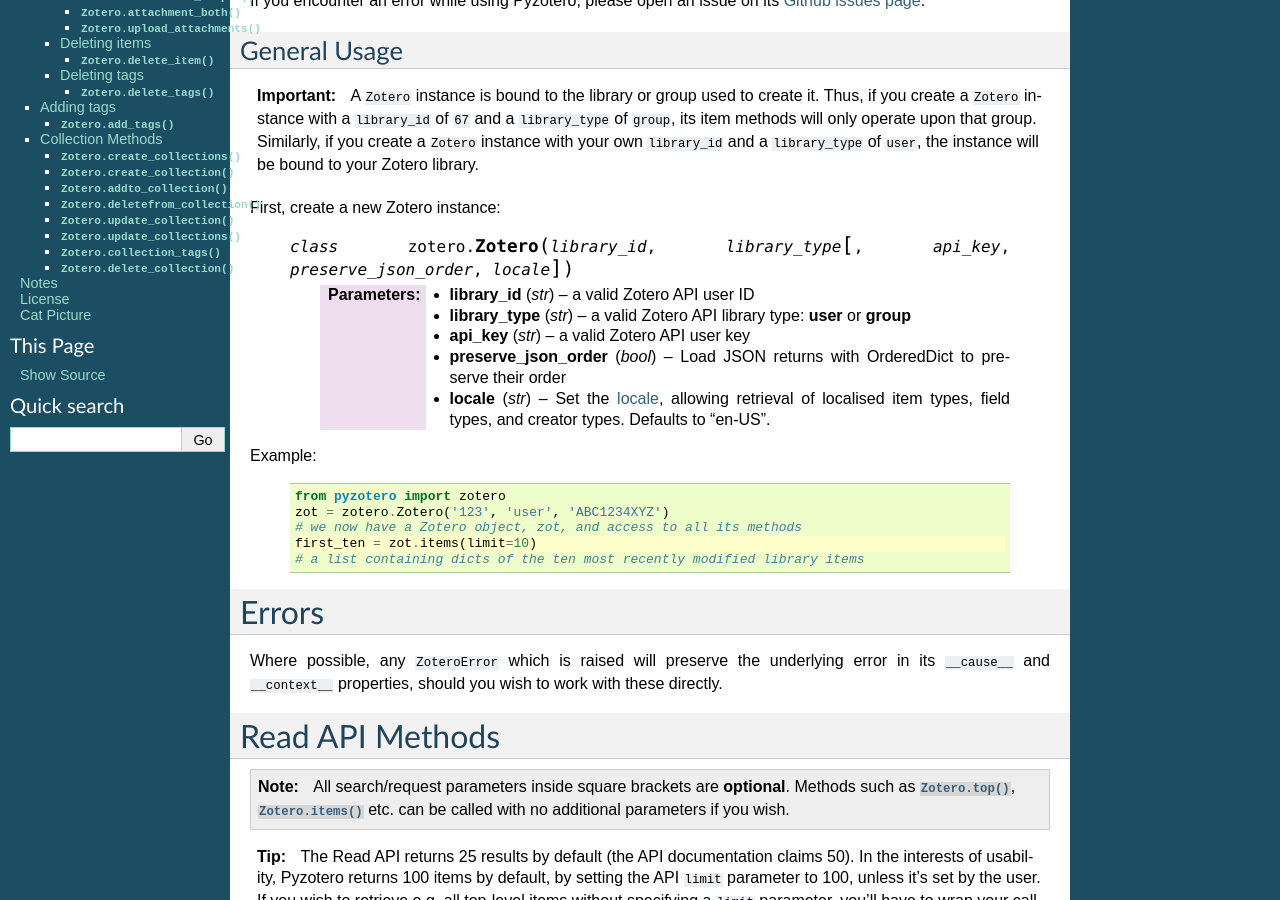
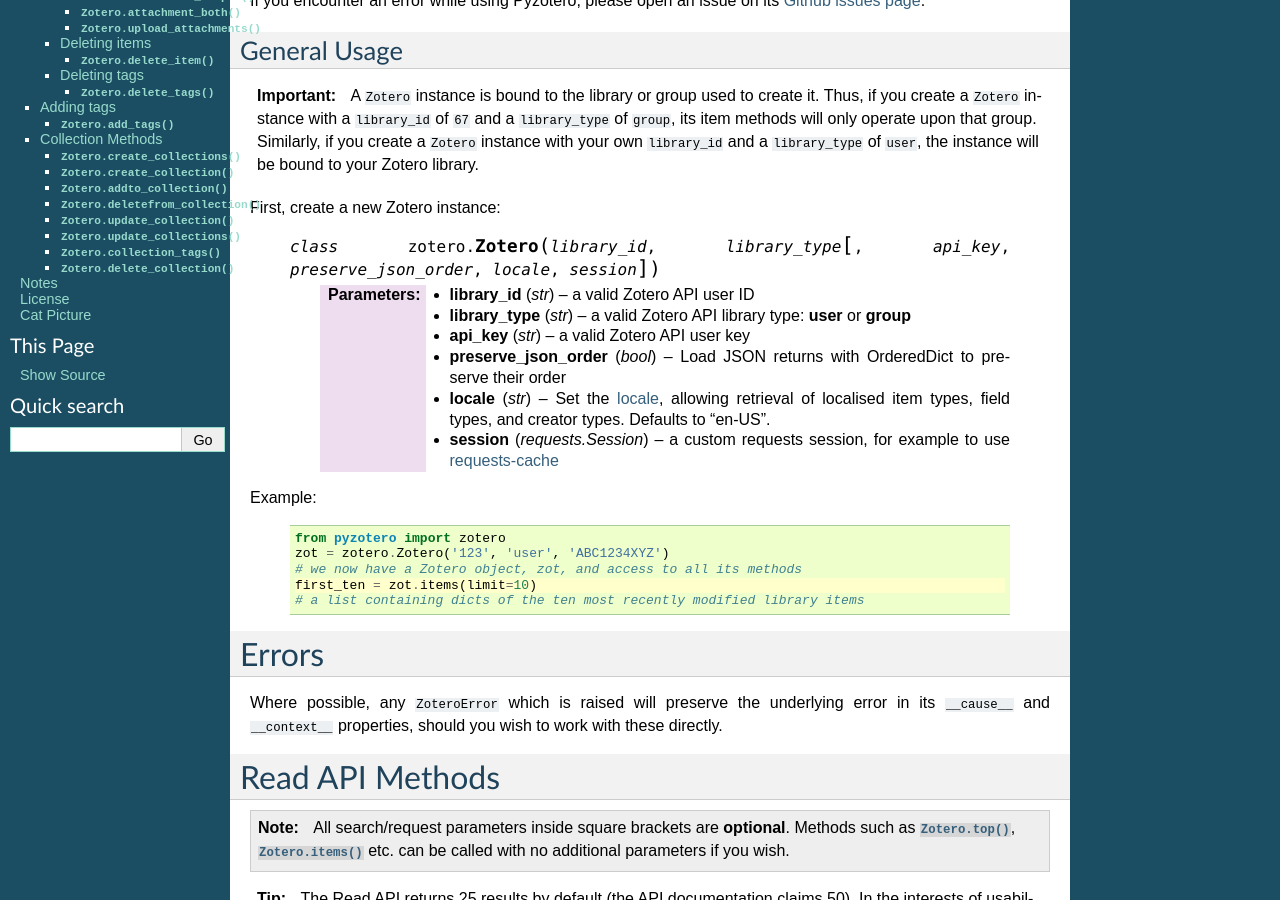
Before and after one commit to urschrei/pyzotero, a Sphinx documentation site: the page built from doc/index.rst, in a window 1280 px wide and 900 px high, scrolled down 1511 px. Built offline with Sphinx 7.4.7, drawn with Linux system fonts in a browser that asks for light colours; the version number could not be read and is left out.

Commit message:
Allow passing requests session for customisation

```diff
--- a/doc/index.rst
+++ b/doc/index.rst
@@ -105,13 +105,14 @@
 First, create a new Zotero instance:
 
 
-    .. py:class:: Zotero(library_id, library_type[, api_key, preserve_json_order, locale])
+    .. py:class:: Zotero(library_id, library_type[, api_key, preserve_json_order, locale, session])
 
         :param str library_id: a valid Zotero API user ID
         :param str library_type: a valid Zotero API library type: **user** or **group**
         :param str api_key: a valid Zotero API user key
         :param bool preserve_json_order: Load JSON returns with OrderedDict to preserve their order
         :param str locale: Set the `locale <https://www.zotero.org/support/dev/web_api/v3/types_and_fields#zotero_web_api_item_typefield_requests>`_, allowing retrieval of localised item types, field types, and creator types. Defaults to "en-US".
+        :param requests.Session session: a custom requests session, for example to use `requests-cache <https://pypi.org/project/requests-cache/>`_
 
 
 Example:
```
Also changed, not shown: 1 other file.
